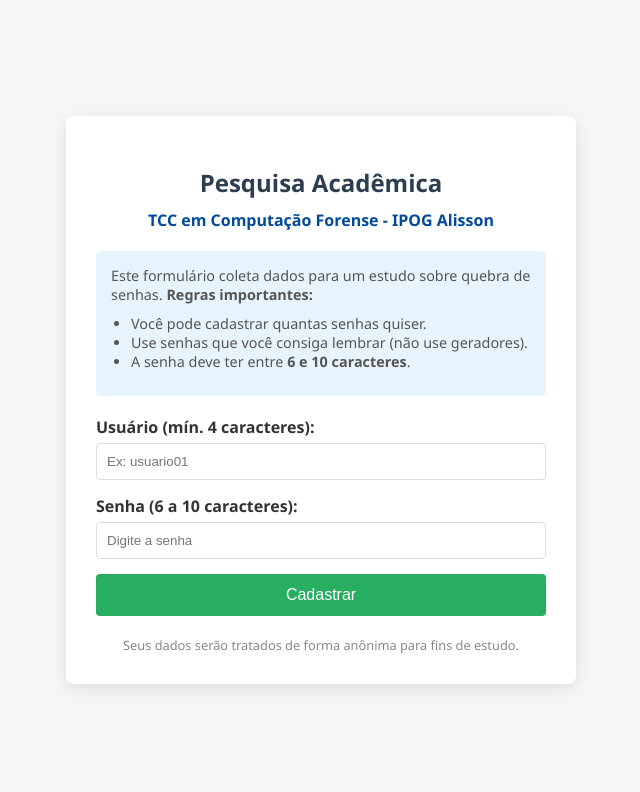
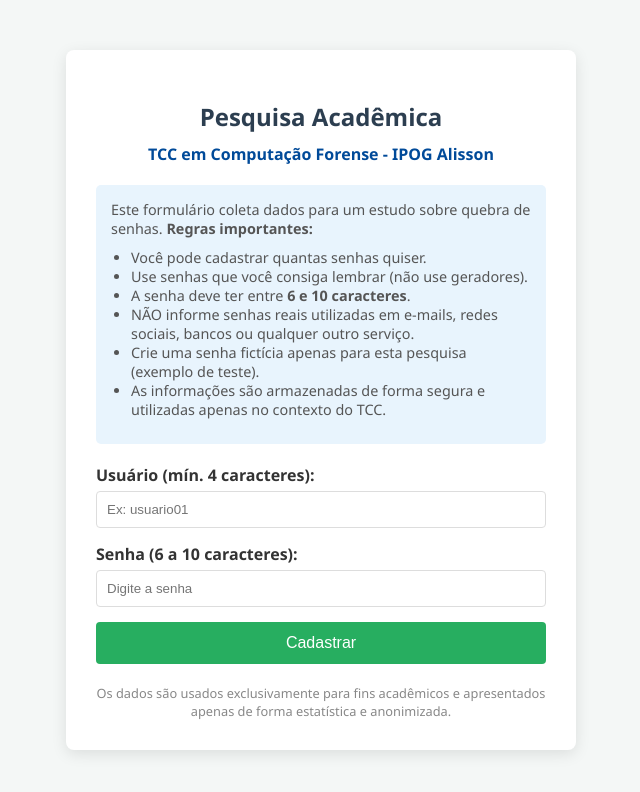
Before and after one commit to abrusco/tcc_forense, a website: page public/index.html in a window 1280 px wide. Shown: the whole page, without its empty margins (319-959 px from the left). Drawn offline with Linux system fonts and the light colour scheme.

Commit message:
Alteração de texto

```diff
--- a/public/index.html
+++ b/public/index.html
@@ -41,6 +41,11 @@
             <li>Você pode cadastrar quantas senhas quiser.</li>
             <li>Use senhas que você consiga lembrar (não use geradores).</li>
             <li>A senha deve ter entre <strong>6 e 10 caracteres</strong>.</li>
+            <li>NÃO informe senhas reais utilizadas em e-mails, redes sociais, bancos ou qualquer outro serviço.</li>
+            <li>Crie uma senha fictícia apenas para esta pesquisa (exemplo de teste).</li>
+            <li>As informações são armazenadas de forma segura e utilizadas apenas no contexto do TCC.</li>
+
+
         </ul>
     </div>
     <form id="cadastroForm">
@@ -54,7 +59,7 @@
         </div>
         <button type="submit">Cadastrar</button>
     </form>
-    <div class="footer">Seus dados serão tratados de forma anônima para fins de estudo.</div>
+    <div class="footer">Os dados são usados exclusivamente para fins acadêmicos e apresentados apenas de forma estatística e anonimizada. </div>
 </div>
 
 <div id="toast"></div>
```
